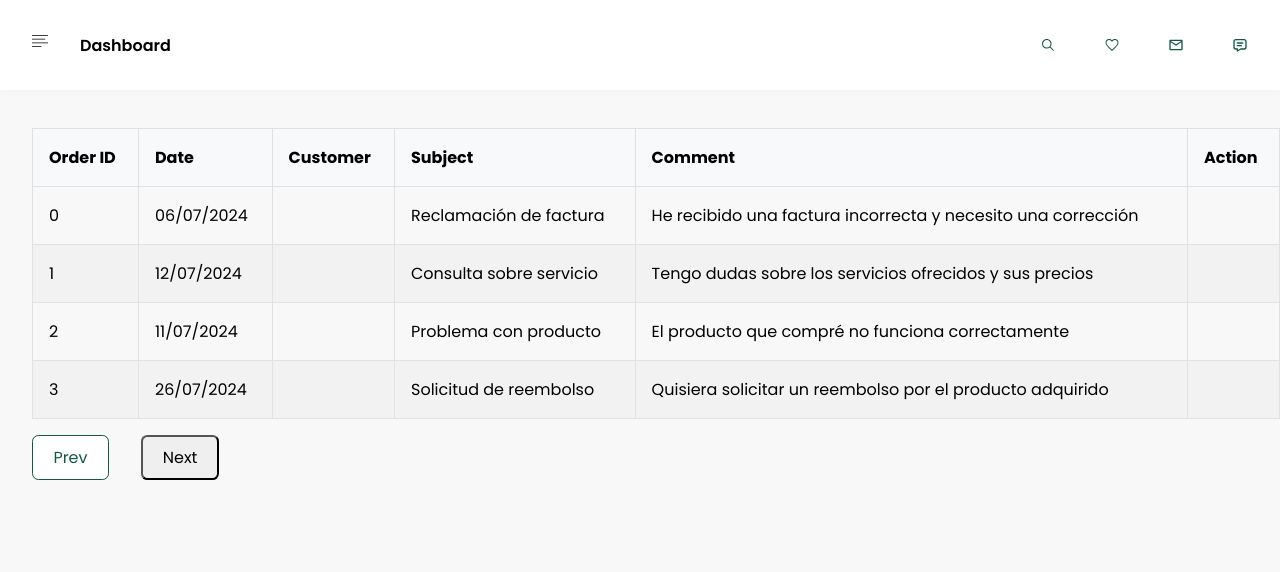
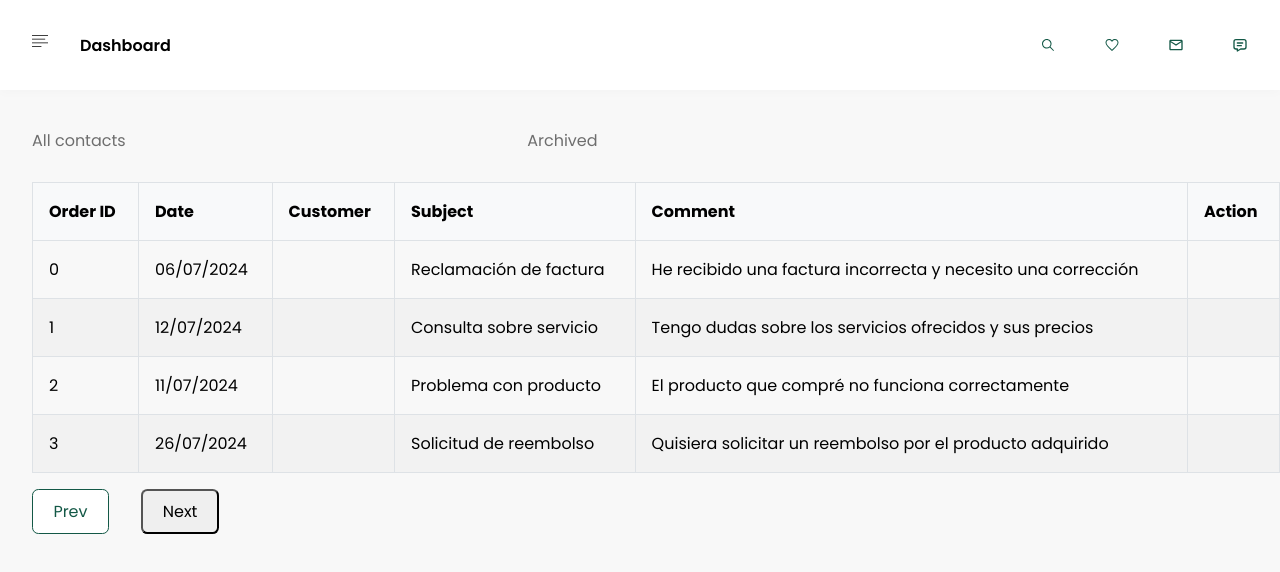
Before and after one commit to LuLuMS0206/Dashboard-Miranda, a React (Vite) app: page /contact in a window 1280 px wide. Shown: the top 572 px of the page. Built offline with nearby package versions, Linux system fonts and the light colour scheme.

Commit message:
add filtered contact

```diff
--- a/src/pages/contactPage/contactPage.jsx
+++ b/src/pages/contactPage/contactPage.jsx
@@ -1,15 +1,17 @@
-import { NavbarComponent } from "../../components/navbarComponent/navbarComponent"
-import { TableComponent } from "../../components/tableComponent/tableComponent"
-import contactData from "./../../data/contact.json"
 
 
+import { NavbarComponent } from "../../components/navbarComponent/navbarComponent";
+import { TableComponent } from "../../components/tableComponent/tableComponent";
+import data from "../../data/contact.json";
+import { useState } from "react";
+import { SectionOrder, List, ItemList } from "../../components/styledGeneric/styledGeneric";
+
 export const ContactPage = () => {
-
     const contactColumns = [
         { headerColumn: 'Order ID', columnsData: 'id' },
         { headerColumn: 'Date', columnsData: 'date' },
-        { headerColumn: 'Customer',
-
+        {
+            headerColumn: 'Customer',
             renderColumn: (rowData) => (
                 <div>
                     <div>{rowData.client.name}</div>
@@ -19,12 +21,29 @@ export const ContactPage = () => {
         },
         { headerColumn: 'Subject', columnsData: 'subject' },
         { headerColumn: 'Comment', columnsData: 'comment' },
-        { headerColumn: 'Action', columnsData: 'action'  }
+        { headerColumn: 'Action', columnsData: 'action' }
     ];
 
-    return(
+    const [contact, setContact] = useState(data);
+
+    const handleClickAll = () => {
+        setContact(data);
+    };
+
+    const handleClickArchive = () => {
+        const filteredContact = data.filter(contact => contact.archived === true);
+        setContact(filteredContact);
+    };
+
+    return (
         <NavbarComponent>
-            <TableComponent columns={contactColumns} data={contactData} />
+            <SectionOrder>
+                <List>
+                    <ItemList onClick={handleClickAll}>All contacts</ItemList>
+                    <ItemList onClick={handleClickArchive}>Archived</ItemList>
+                </List>
+            </SectionOrder>
+            <TableComponent columns={contactColumns} data={contact} />
         </NavbarComponent>
-    )
-}
+    );
+};
```
